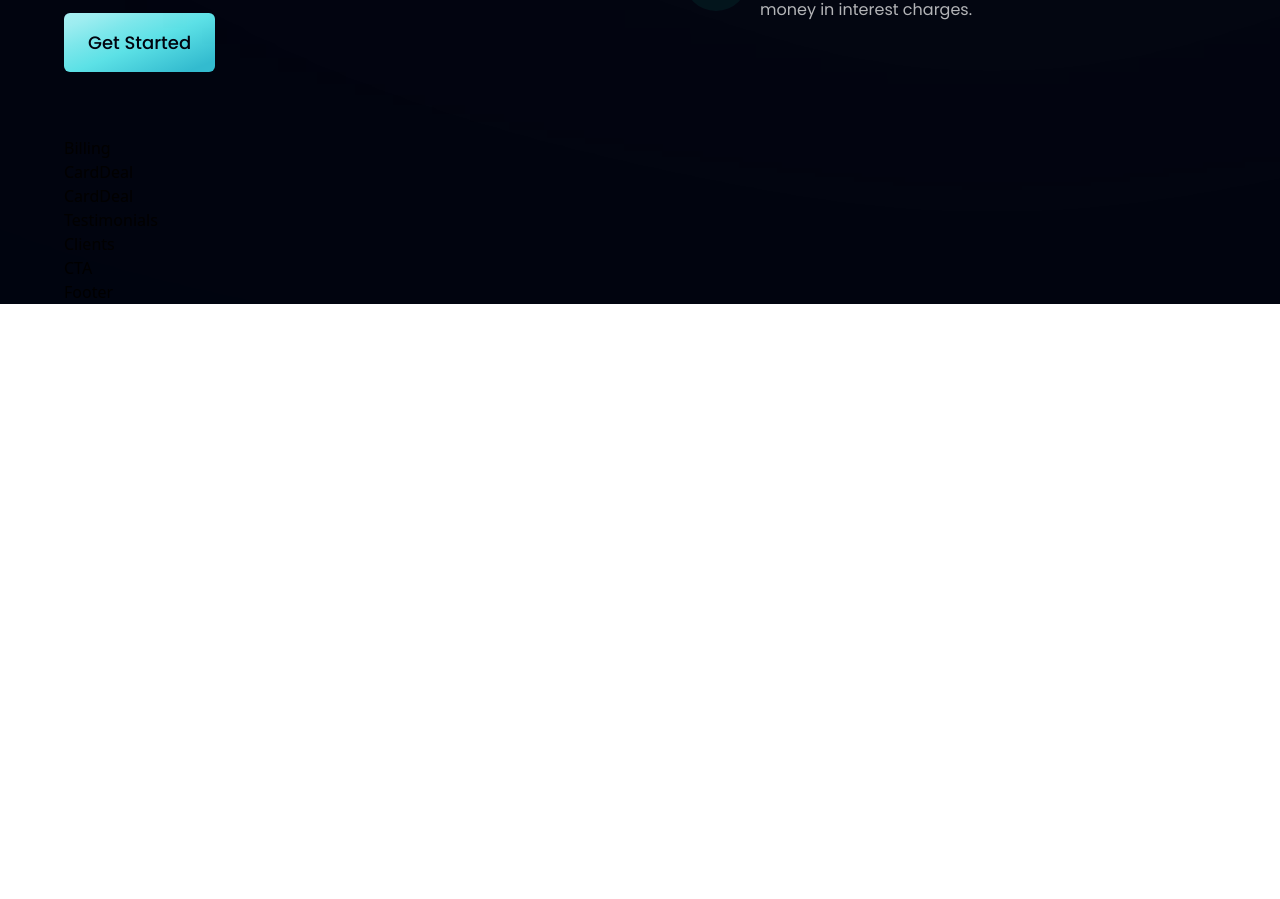
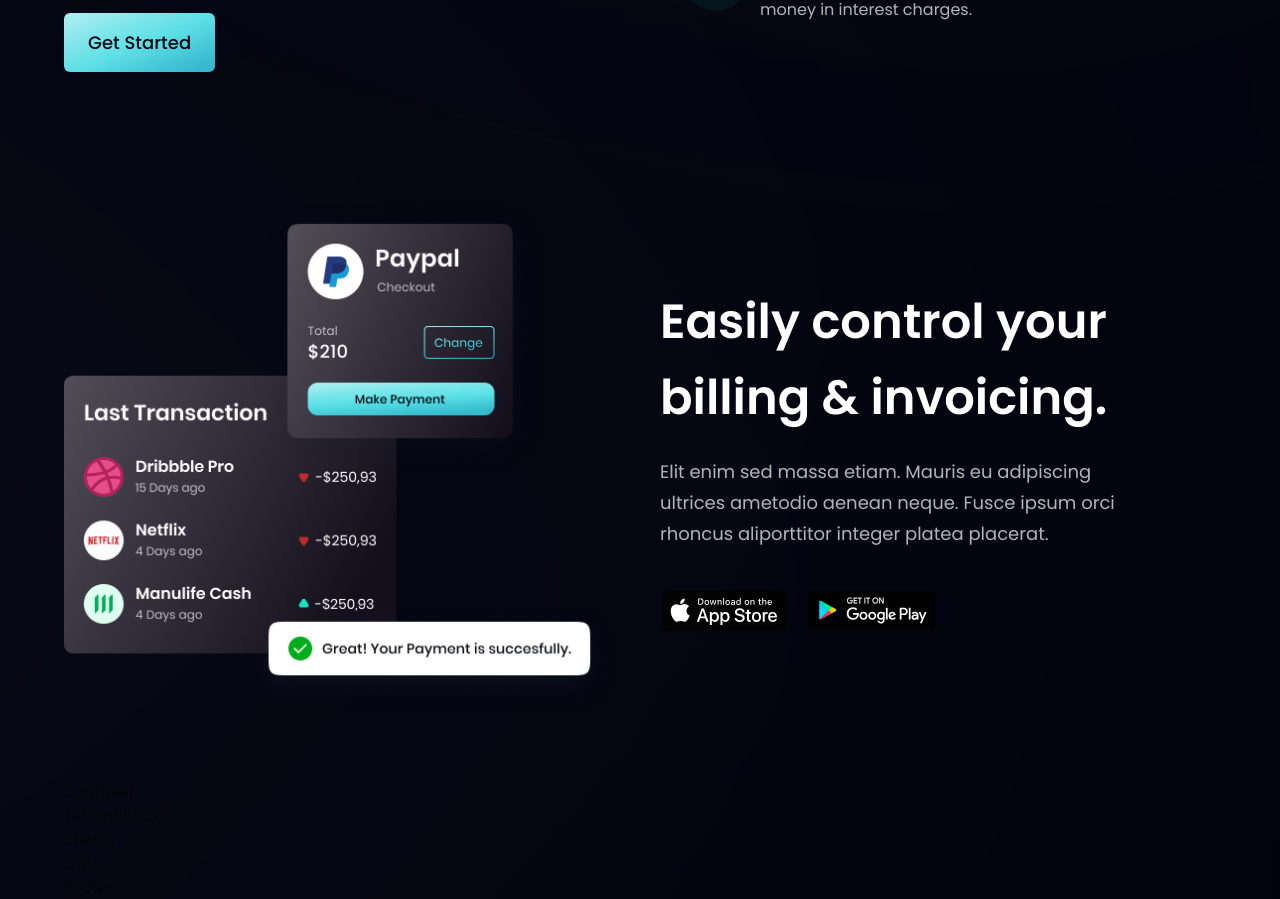
Before and after one commit to Basil0345/Bank-modern-app, a React (Vite) app: page / in a window 1280 px wide. Shown: the part 1410-2309 px from the top of the page. Before the commit the page ends 1714 px from the top, so only its background shows below. Built offline with nearby package versions, Linux system fonts and the light colour scheme.

Commit message:
Billing section added

```diff
--- a/src/App.jsx
+++ b/src/App.jsx
@@ -30,7 +30,6 @@ const App = () => (
         <Business />
         <Billing />
         <CardDeal />
-        <CardDeal />
         <Testimonials />
         <Clients />
         <CTA />
--- a/src/components/Billing.jsx
+++ b/src/components/Billing.jsx
@@ -1,7 +1,40 @@
-import React from "react";
+import { apple, google, bill } from "../assets";
+import styles, { layout } from "../style";
 
-const Billing = () => {
-  return <div>Billing</div>;
-};
+const Billing = () => (
+  <section id="billing" className={layout.sectionReverse}>
+    <div className={layout.sectionImgReverse}>
+      <img
+        src={bill}
+        alt="billing"
+        className="w-[100%] h-[100%] relative z-[5] "
+      />
+      <div className="absolute z-[3] -left-1/2 top-0 w-[50%] h-[50%] rounded-full white__gradient" />
+      <div className="absolute z-[0] -left-1/2 bottom-0 w-[50%] h-[50%] rounded-full pink__gradient" />
+    </div>
+    <div className={layout.sectionInfo}>
+      <h2 className={styles.heading2}>
+        Easily control your <br className="sm:block hidden" /> billing &
+        invoicing.
+      </h2>
+      <p className={`${styles.paragraph} max-w-[470px] mt-5`}>
+        Elit enim sed massa etiam. Mauris eu adipiscing ultrices ametodio aenean
+        neque. Fusce ipsum orci rhoncus aliporttitor integer platea placerat.
+      </p>
+      <div className="flex flex-row flex-wrap sm:mt-10 mt-6">
+        <img
+          src={apple}
+          alt="apple"
+          className="w-[128px] h-[42px] object-contain mr-5 cursor-pointer"
+        />
+        <img
+          src={google}
+          alt="google"
+          className="w-[128px] h-[42px] object-contain cursor-pointer"
+        />
+      </div>
+    </div>
+  </section>
+);
 
 export default Billing;
```
